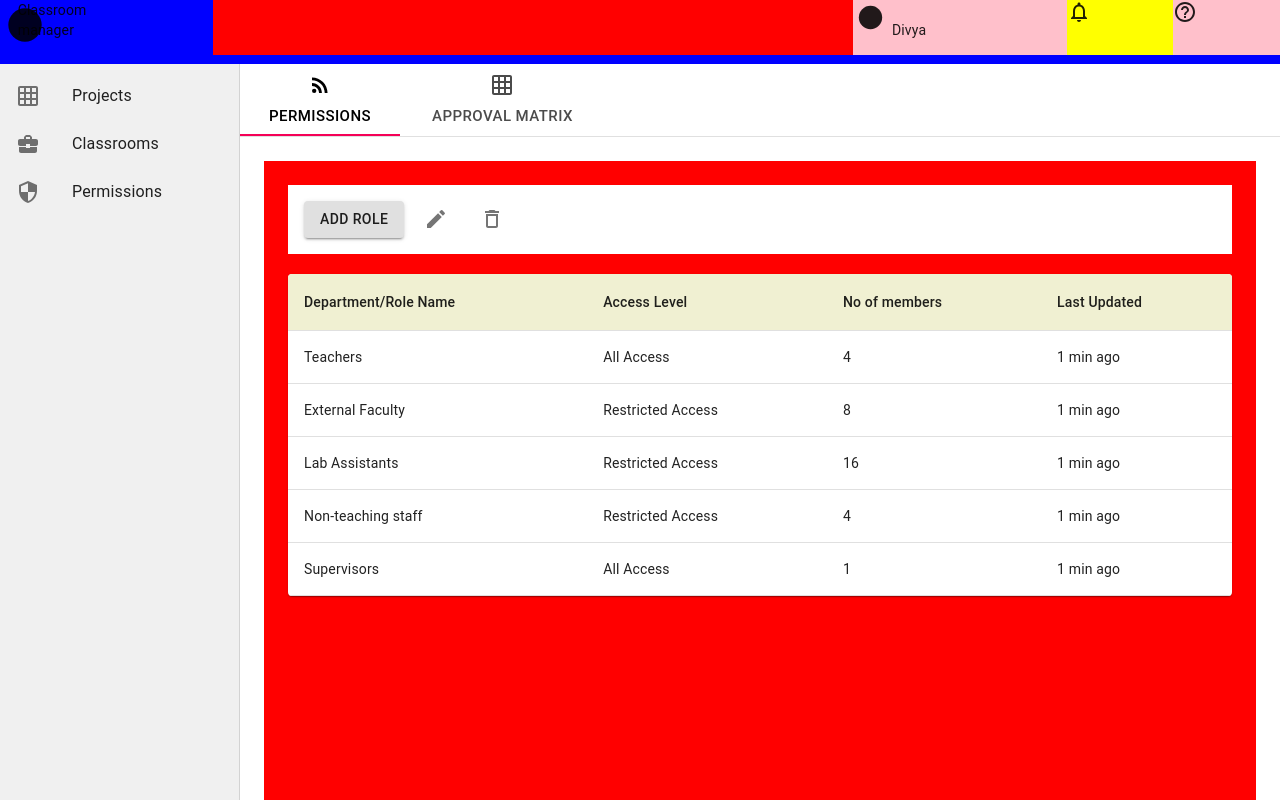
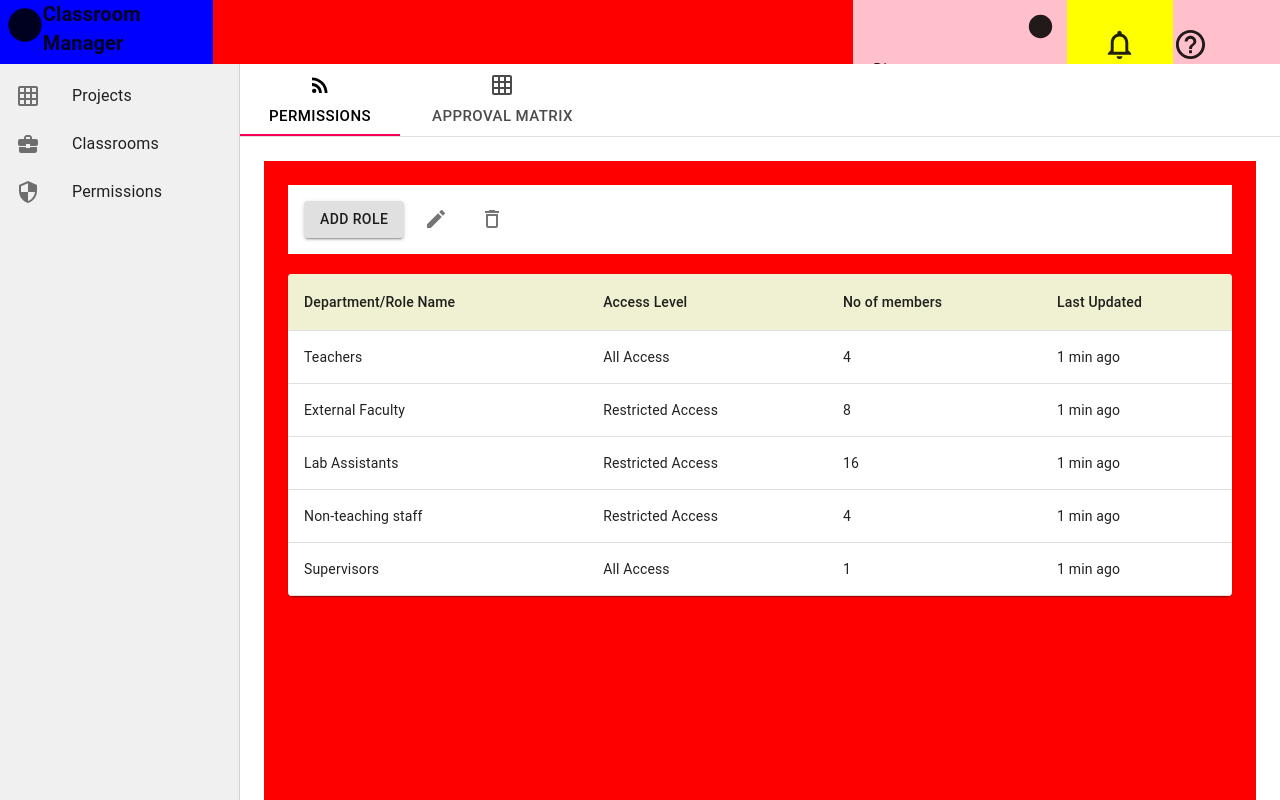
Before and after one commit to Nagadivyasree15/Classroom_Manager, a React (Create React App) app: page / in a window 1280 px wide. Built offline with nearby package versions, Linux system fonts and the light colour scheme.

Commit message:
Grid view

```diff
--- a/src/App.js
+++ b/src/App.js
@@ -10,12 +10,24 @@ const useStyle = makeStyles({
     height: '8vh',
   },
   grid: {
-    backgroundColor: 'pink',
     fontWeight: 'bold',
     fontSize: '20px',
+    marginLeft: '25px',
   },
   icon: {
     fontSize: 50,
+  },
+  name: {
+    fontSize: '15px',
+    marginLeft: '20px',
+    marginTop: '10px',
+  },
+  nameIcon: {
+    marginTop: '9px',
+    marginLeft: '170px',
+  },
+  notf: {
+    marginTop: '9px',
   },
 });
 function App() {
@@ -28,19 +40,48 @@ function App() {
             <Grid item xs="1">
               <FiberManualRecordIcon className={classes.icon} />
             </Grid>
-            <Grid item xs="1">
-              Classroom manager
+            <Grid item xs="1" className={classes.grid}>
+              Classroom Manager
             </Grid>
           </Grid>
           <Grid item xs="6" style={{ backgroundColor: 'red' }}></Grid>
-          <Grid item xs="2" style={{ backgroundColor: 'pink' }}>
-            <FiberManualRecordIcon fontSize="large" /> Divya
+          <Grid
+            item
+            xs="2"
+            style={{ backgroundColor: 'pink' }}
+            container
+            direction="row"
+            alignItems="center"
+          >
+            <Grid item xs="1" className={classes.nameIcon}>
+              <FiberManualRecordIcon fontSize="large" />
+            </Grid>
+            <Grid item xs="1" className={classes.name}>
+              Divya
+            </Grid>
           </Grid>
-          <Grid item xs="1" style={{ backgroundColor: 'yellow' }}>
-            <NotificationsNoneIcon />
+          <Grid
+            item
+            xs="1"
+            style={{ backgroundColor: 'yellow' }}
+            container
+            direction="column"
+            display="flex"
+            justify="center"
+            alignItems="center"
+          >
+            <NotificationsNoneIcon fontSize="large" className={classes.notf} />
           </Grid>
-          <Grid item xs="1" style={{ backgroundColor: 'pink' }}>
-            <HelpOutlineIcon />
+          <Grid
+            item
+            xs="1"
+            container
+            direction="column"
+            display="flex"
+            justify="center"
+            style={{ backgroundColor: 'pink' }}
+          >
+            <HelpOutlineIcon fontSize="large" className={classes.notf} />
           </Grid>
         </Grid>
       </Box>
```
